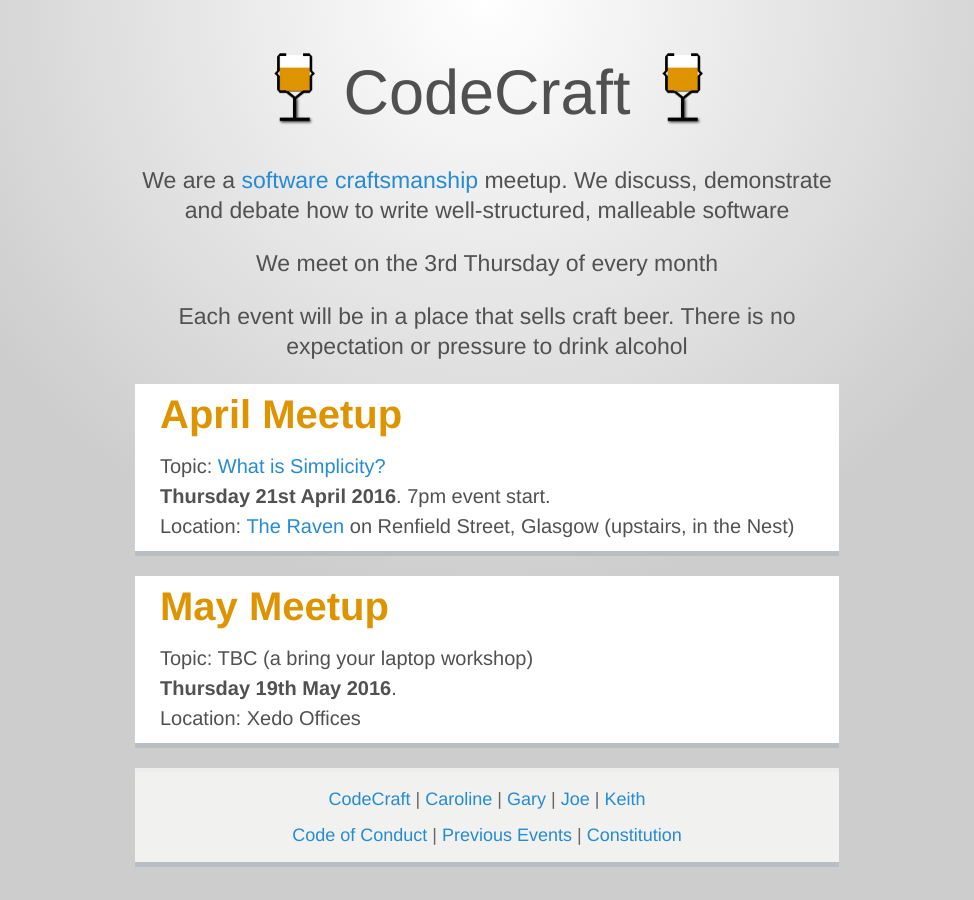
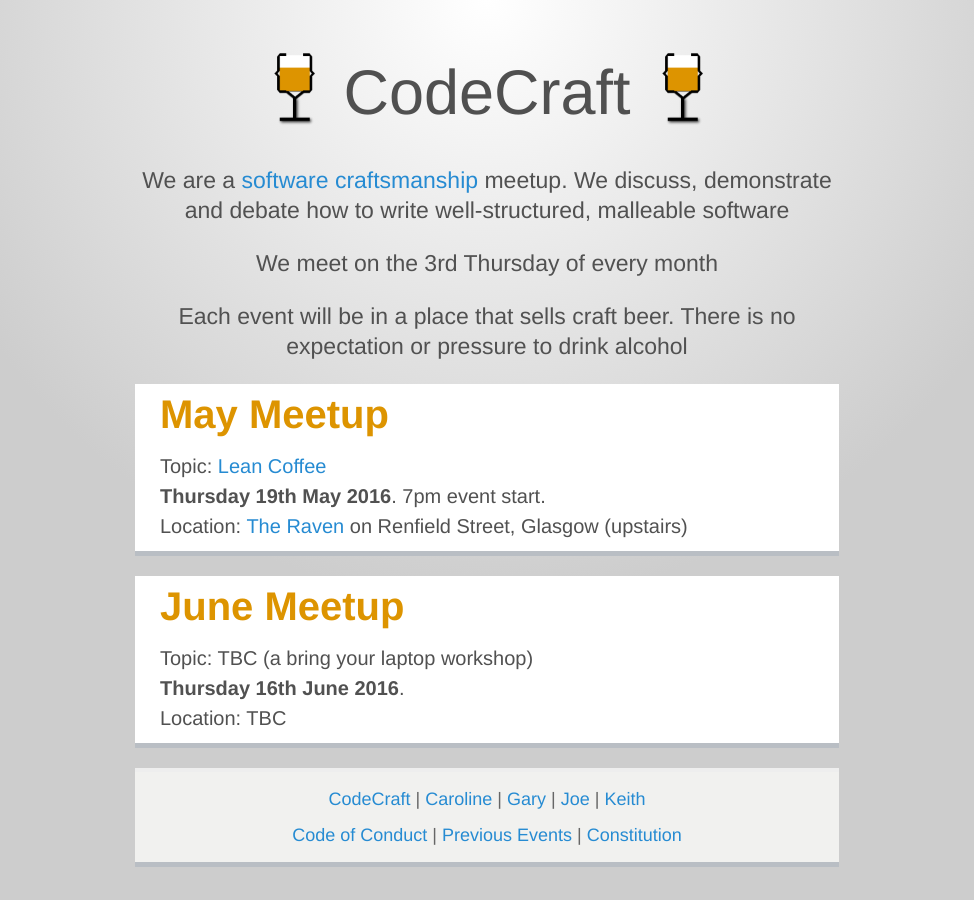
Before and after one commit to codecraftuk/codecraftuk.github.io, a Jekyll site: the page built from index.html, in a window 1280 px wide. Shown: the whole page, without its empty margins (153-1127 px from the left). Built offline with Jekyll 4.4.1, drawn with Linux system fonts in a browser that asks for light colours.

Commit message:
Added May Event

```diff
--- a/index.html
+++ b/index.html
@@ -9,15 +9,15 @@
 </div>
 
 <div class="meetups">
-  <h2>April Meetup</h2>
-  Topic: <a href="/events/2016/04/simplicity">What is Simplicity?</a>
-  <br/><strong>Thursday 21st April 2016</strong>. 7pm event start.
-  <br/>Location: <a href="https://goo.gl/maps/vWn1J">The Raven</a> on Renfield Street, Glasgow (upstairs, in the Nest)
+  <h2>May Meetup</h2>
+  Topic: <a href="/events/2016/05/lean-coffee">Lean Coffee</a>
+  <br/><strong>Thursday 19th May 2016</strong>. 7pm event start.
+  <br/>Location: <a href="https://goo.gl/maps/vWn1J">The Raven</a> on Renfield Street, Glasgow (upstairs)
 </div>
 
 <div class="meetups">
-  <h2>May Meetup</h2>
+  <h2>June Meetup</h2>
   Topic: TBC (a bring your laptop workshop)
-  <br/><strong>Thursday 19th May 2016</strong>.
-  <br/>Location: Xedo Offices
+  <br/><strong>Thursday 16th June 2016</strong>.
+  <br/>Location: TBC
 </div>
```
Also changed, not shown: _posts/2016-05-01-lean-coffee.md (added, +15 -0 lines).
